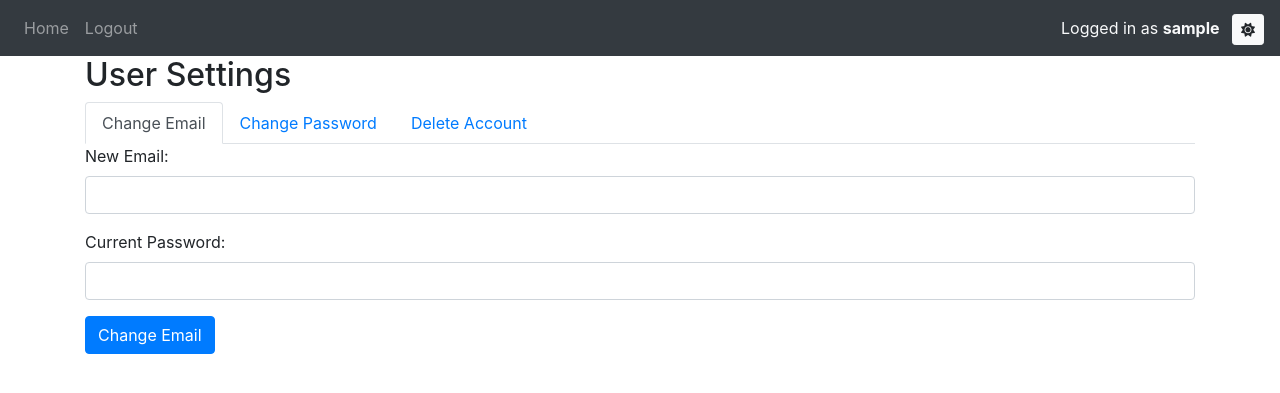
After one commit to karo2karo/GITHUB, a Flask app: page /user_settings in a window 1280 px wide. The commit adds this page. Shown: the top 393 px of the page. Run offline with Flask 3, Linux system fonts and the light colour scheme; the visitor is signed in with stand-in values (Sample User, id 1); some libraries are stand-ins or nearby versions.

Commit message:
update 02-22

```diff
--- a/project_apps/calories_app/__init__.py
+++ b/project_apps/calories_app/__init__.py
@@ -9,7 +9,7 @@ from .calorie_item_routes import calorie_item_bp
 from .user_calorie_routes import user_calorie_bp
 
 app = Flask(__name__)
-app.secret_key = 'your_secret_key'
+app.secret_key = 'plius+-minus4816237mousymouse####'
 
 login_manager = LoginManager(app)
 login_manager.login_view = 'auth_bp.login'
--- a/project_apps/calories_app/templates/add_calorie_item.html
+++ b/project_apps/calories_app/templates/add_calorie_item.html
@@ -58,6 +58,7 @@
             <div class="navbar-nav">
                 <a class="nav-item nav-link" href="{{ url_for('index') }}">Home</a>
                 {% if current_user.is_authenticated %}
+                <a class="nav-item nav-link" href="{{ url_for('user_calorie_bp.list_calories') }}">Calorie Data</a>
                 <a class="nav-item nav-link" href="{{ url_for('auth_bp.logout') }}">Logout</a>
             {% endif %}
             </div>
@@ -137,6 +138,7 @@
                 {% endfor %}
             </tbody>
         </table>
+        <hr>
         {% if total_pages is defined %}
         <nav aria-label="Page navigation">
             <ul class="pagination">
--- a/project_apps/calories_app/templates/add_calories.html
+++ b/project_apps/calories_app/templates/add_calories.html
@@ -8,6 +8,7 @@
     <link rel="stylesheet" href="https://stackpath.bootstrapcdn.com/font-awesome/4.7.0/css/font-awesome.min.css" crossorigin="anonymous" />
     <style>
         /* Dark mode styles */
+
         .dark-mode {
             background-color: #121212;
             color: #ffffff;
@@ -30,8 +31,8 @@
             <div class="navbar-nav">
                 <a class="nav-item nav-link" href="{{ url_for('index') }}">Home</a>
                 {% if current_user.is_authenticated %}
+                    <a class="nav-item nav-link" href="{{ url_for('user_calorie_bp.list_calories') }}">Calorie Data</a>
                     <a class="nav-item nav-link" href="{{ url_for('auth_bp.logout') }}">Logout</a>
-                    <a class="nav-item nav-link" href="{{ url_for('user_calorie_bp.list_calories') }}">Calorie Data</a>
                 {% endif %}
             </div>
             <div class="ml-auto">
--- /dev/null
+++ b/project_apps/calories_app/templates/user_settings.html
@@ -0,0 +1,150 @@
+<!DOCTYPE html>
+<html lang="en">
+<head>
+    <meta charset="utf-8" />
+    <meta name="viewport" content="width=device-width, initial-scale=1" />
+    <link rel="stylesheet" href="https://cdnjs.cloudflare.com/ajax/libs/font-awesome/6.0.0-beta3/css/all.min.css">
+    <link rel="stylesheet" href="https://stackpath.bootstrapcdn.com/bootstrap/4.4.1/css/bootstrap.min.css" integrity="sha384-Vkoo8x4CGsO3+Hhxv8T/Q5PaXtkKtu6ug5TOeNV6gBiFeWPGFN9MuhOf23Q9Ifjh" crossorigin="anonymous" />
+    <link rel="stylesheet" href="https://stackpath.bootstrapcdn.com/font-awesome/4.7.0/css/font-awesome.min.css" crossorigin="anonymous" />
+    <style>
+        /* Dark mode styles */
+
+        .dark-mode {
+            background-color: #121212;
+            color: #ffffff;
+        }
+
+        .dark-mode a {
+            color: #9f9f9f;
+        }
+
+        /* Add more dark mode styles as needed */
+    </style>
+        <title>{% block title %}User Settings{% endblock %}</title>
+    </head>
+    <body>
+        <nav class="navbar navbar-expand-lg navbar-dark bg-dark">
+            <button class="navbar-toggler" type="button" data-toggle="collapse" data-target="#navbar">
+                <span class="navbar-toggler-icon"></span>
+            </button>
+            <div class="collapse navbar-collapse" id="navbar">
+                <div class="navbar-nav">
+                    <a class="nav-item nav-link" href="{{ url_for('index') }}">Home</a>
+                    {% if current_user.is_authenticated %}
+                        <a class="nav-item nav-link" href="{{ url_for('auth_bp.logout') }}">Logout</a>
+                    {% endif %}
+                </div>
+                <div class="ml-auto">
+                    {% if current_user.is_authenticated %}
+                        <span class="navbar-text text-light">
+                            Logged in as <strong>{{ current_user.username }}</strong>
+                        </span>
+                    {% endif %}
+                    <button onclick="toggleDarkMode()" class="btn btn-sm btn-light ml-2">
+                        <i id="toggle-icon" class="fas fa-sun"></i>
+                    </button>
+                </div>
+            </div>
+        </nav>
+        <div class="container">
+            <h2>User Settings</h2>
+            {% with messages = get_flashed_messages(with_categories=true) %}
+                {% if messages %}
+                    {% for category, message in messages %}
+                        {% if category == 'error' %}
+                            <div class="alert alert-danger alert-dismissible fade show" role="alert">
+                                {{ message }}
+                                <button type="button" class="close" data-dismiss="alert" aria-label="Close">
+                                    <span aria-hidden="true">&times;</span>
+                                </button>
+                            </div>
+                        {% elif category == 'success' %}
+                            <div class="alert alert-success alert-dismissible fade show" role="alert">
+                                {{ message }}
+                                <button type="button" class="close" data-dismiss="alert" aria-label="Close">
+                                    <span aria-hidden="true">&times;</span>
+                                </button>
+                            </div>
+                        {% endif %}
+                    {% endfor %}
+                {% endif %}
+            {% endwith %}
+
+                <!-- Tabs for Changing Email and Password -->
+                <ul class="nav nav-tabs">
+                    <li class="nav-item">
+                        <a class="nav-link active" href="#changeEmail" data-toggle="tab">Change Email</a>
+                    </li>
+                    <li class="nav-item">
+                        <a class="nav-link" href="#changePassword" data-toggle="tab">Change Password</a>
+                    </li>
+                    <li class="nav-item">
+                        <a class="nav-link" href="#deleteAccount" data-toggle="tab">Delete Account</a>
+                    </li>
+                </ul>
+
+                <div class="tab-content">
+                    <!-- Change Email Tab -->
+                    <div class="tab-pane fade show active" id="changeEmail">
+                        <form method="post" action="{{ url_for('auth_bp.user_settings') }}">
+                            <input type="hidden" name="action" value="change_email">
+
+                            <!-- Current Password Field for Email Change Verification -->
+                            <div class="form-group">
+                                <label for="new_email">New Email:</label>
+                                <input type="email" class="form-control" id="new_email" name="new_email" required>
+                            </div>
+
+                            <div class="form-group">
+                                <label for="current_password_email">Current Password:</label>
+                                <input type="password" class="form-control" id="current_password_email" name="current_password_email" required>
+                            </div>
+
+                            <button type="submit" class="btn btn-primary">Change Email</button>
+                        </form>
+                    </div>
+
+                    <!-- Change Password Tab -->
+                    <div class="tab-pane fade" id="changePassword">
+                        <form method="post" action="{{ url_for('auth_bp.user_settings') }}">
+                            <input type="hidden" name="action" value="change_password">
+                            <div class="form-group">
+                                <label for="current_password">Current Password:</label>
+                                <input type="password" class="form-control" id="current_password" name="current_password" required>
+                            </div>
+                            <div class="form-group">
+                                <label for="new_password">New Password:</label>
+                                <input type="password" class="form-control" id="new_password" name="new_password" required>
+                            </div>
+                            <div class="form-group">
+                                <label for="confirm_new_password">Confirm New Password:</label>
+                                <input type="password" class="form-control" id="confirm_new_password" name="confirm_new_password" required>
+                            </div>
+                            <button type="submit" class="btn btn-primary">Change Password</button>
+                        </form>
+                    </div>
+                    <!-- Delete Account Tab -->
+                    <div class="tab-pane fade" id="deleteAccount">
+                        <form method="post" action="{{ url_for('auth_bp.user_settings') }}">
+                            <input type="hidden" name="action" value="delete_account">
+                            <div class="form-group">
+                                <label for="delete_password">Password:</label>
+                                <input type="password" class="form-control" id="delete_password" name="delete_password" required>
+                            </div>
+                            <div class="form-group">
+                                <label for="confirm_delete_password">Confirm Password:</label>
+                                <input type="password" class="form-control" id="confirm_delete_password" name="confirm_delete_password" required>
+                            </div>
+                            <button type="submit" class="btn btn-danger">Delete Account</button>
+                        </form>
+                    </div>
+                </div>
+            </div>
+
+    </div>
+    <script src="https://code.jquery.com/jquery-3.2.1.slim.min.js" integrity="sha384-KJ3o2DKtIkvYIK3UENzmM7KCkRr/rE9/Qpg6aAZGJwFDMVNA/GpGFF93hXpG5KkN" crossorigin="anonymous"></script>
+    <script src="https://cdnjs.cloudflare.com/ajax/libs/popper.js/1.12.9/umd/popper.min.js" integrity="sha384-ApNbgh9B+Y1QKtv3Rn7W3mgPxhU9K/ScQsAP7hUibX39j7fakFPskvXusvfa0b4Q" crossorigin="anonymous"></script>
+    <script src="https://maxcdn.bootstrapcdn.com/bootstrap/4.0.0/js/bootstrap.min.js" integrity="sha384-JZR6Spejh4U02d8jOt6vLEHfe/JQGiRRSQQxSfFWpi1MquVdAyjUar5+76PVCmYl" crossorigin="anonymous"></script>
+    <script src="{{ url_for('static', filename='js/dark-mode.js') }}"></script>
+</body>
+</html>
--- a/project_apps/calories_app/user_calorie_routes.py
+++ b/project_apps/calories_app/user_calorie_routes.py
@@ -232,7 +232,6 @@ def delete_user():
 
     return render_template('delete_user.html')
 
-
 @user_calorie_bp.route('/confirm_delete_calories/<date>', methods=['POST'])
 @login_required
 def confirm_delete_calories(date):
```
Also changed, not shown: project_apps/calories_app/auth_routes.py (+66 -2 lines), project_apps/calories_app/templates/average_calories.html (deleted, +0 -116 lines), project_apps/calories_app/templates/index.html (+14 -5 lines), project_apps/calories_app/templates/list_calories.html (+5 -23 lines).
